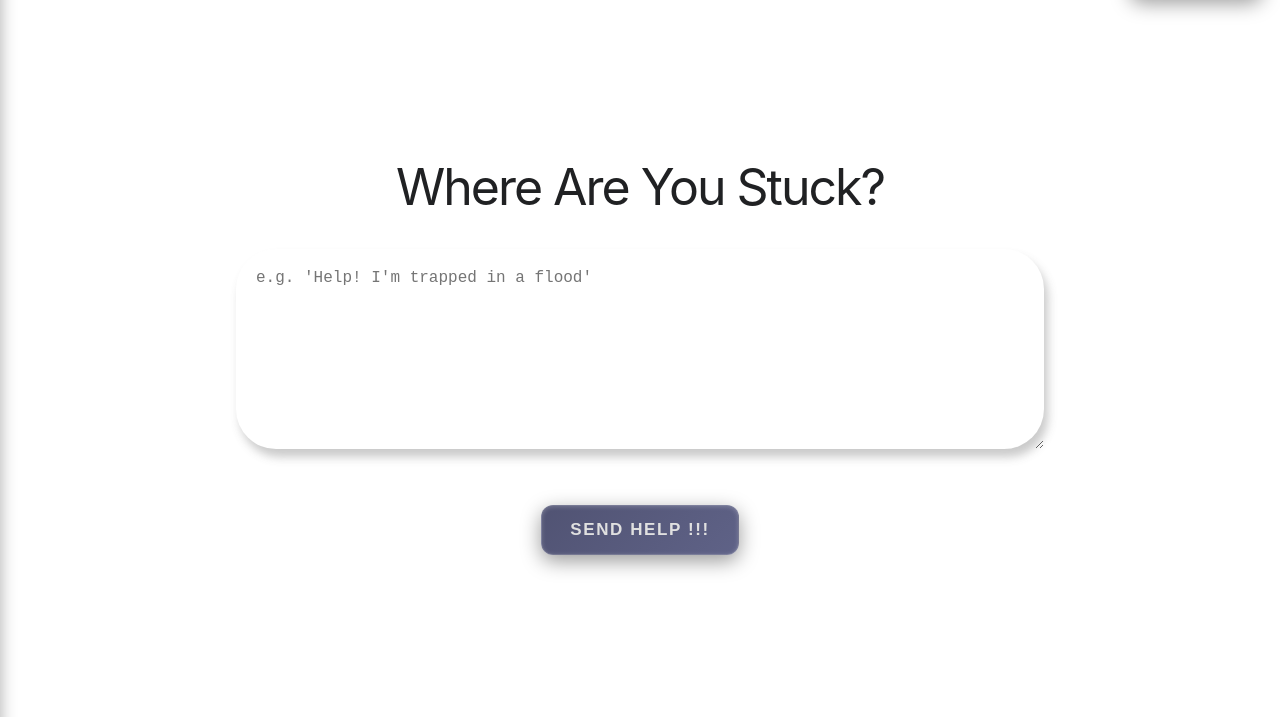
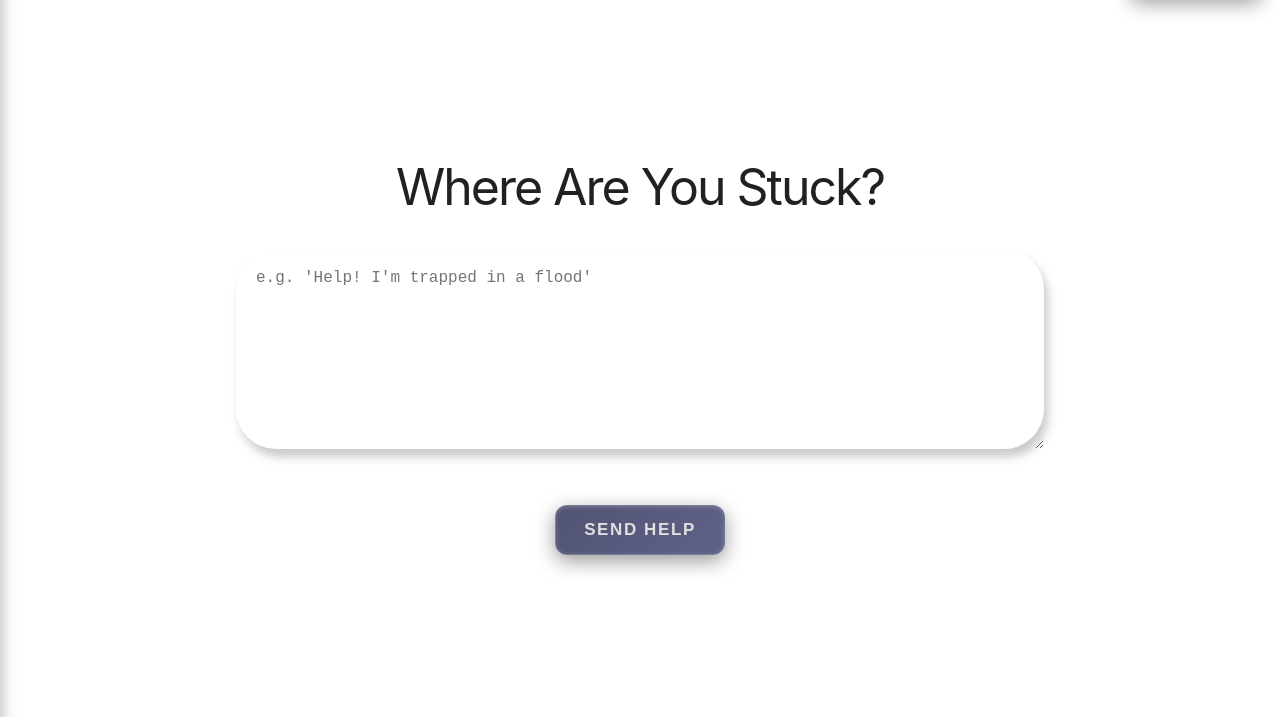
Before and after one commit to arjunjoshitoo/AI-Powered-Disaster-Classifier, a plain HTML site: page frontened/components/index.html in a window 1280 px wide. Shown: the part 83-800 px from the top of the page. Drawn offline with nearby package versions, Linux system fonts and the light colour scheme; no server answers; sample sign-in values are in the browser's storage.

Commit message:
adding minor changes

```diff
--- a/frontened/components/index.html
+++ b/frontened/components/index.html
@@ -18,7 +18,7 @@
 <div id="input-section">
  <label for="message" class="message1">Where Are You Stuck?</label><br>
  <textarea id="message" rows="4" cols="50" placeholder="e.g. 'Help! I'm trapped in a flood'"></textarea><br><br>
- <button onclick="submitMessage()">SEND HELP !!!</button>
+ <button onclick="submitMessage()">Send Help</button>
 </div>
   <a id="home"><img src="../src/delete.png" class="cross"/></a>
   <div id="loadingMessage">
--- a/frontened/components/login.css
+++ b/frontened/components/login.css
@@ -4,7 +4,7 @@
     margin: 0;
     padding: 0;
     box-sizing: border-box;
-    font-family: 'Segoe UI', Tahoma, Geneva, Verdana, sans-serif;
+    font-family: system-ui, -apple-system, BlinkMacSystemFont, 'Segoe UI', Roboto, Oxygen, Ubuntu, Cantarell, 'Open Sans', 'Helvetica Neue', sans-serif;
 }
 
 body {
```
